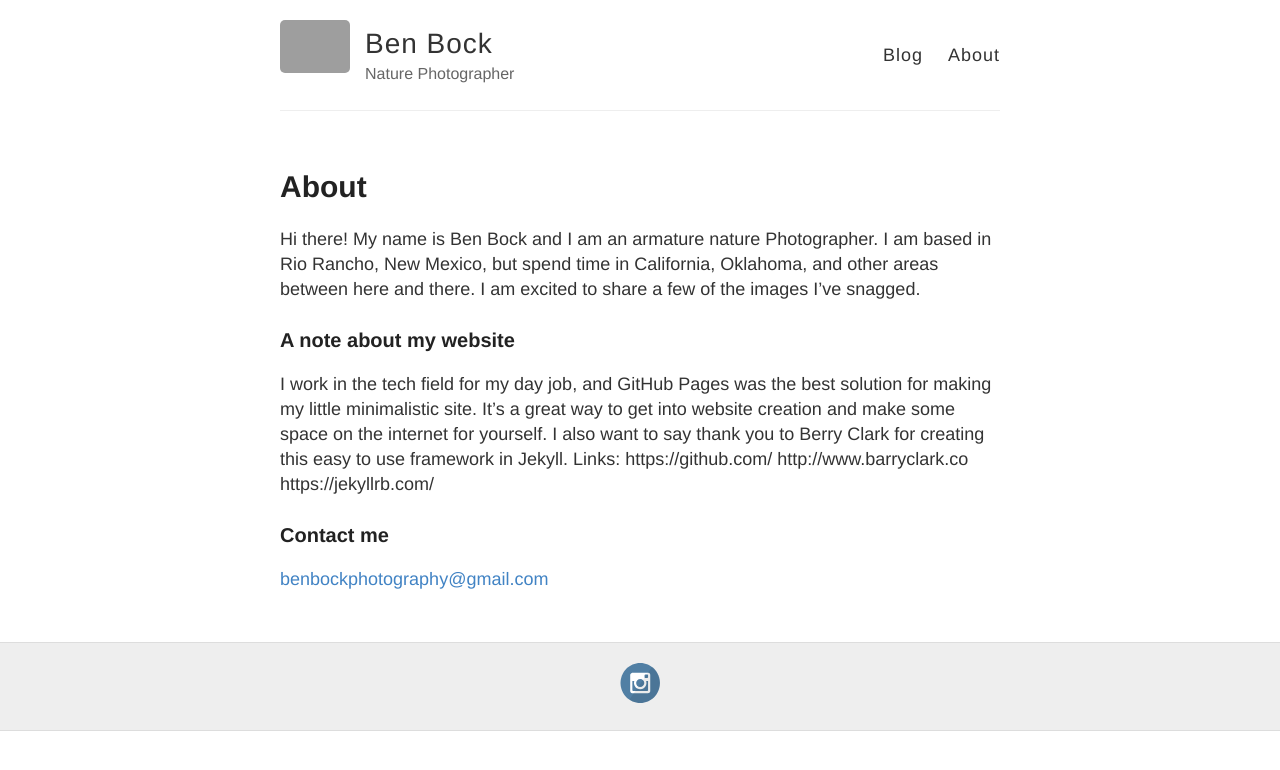
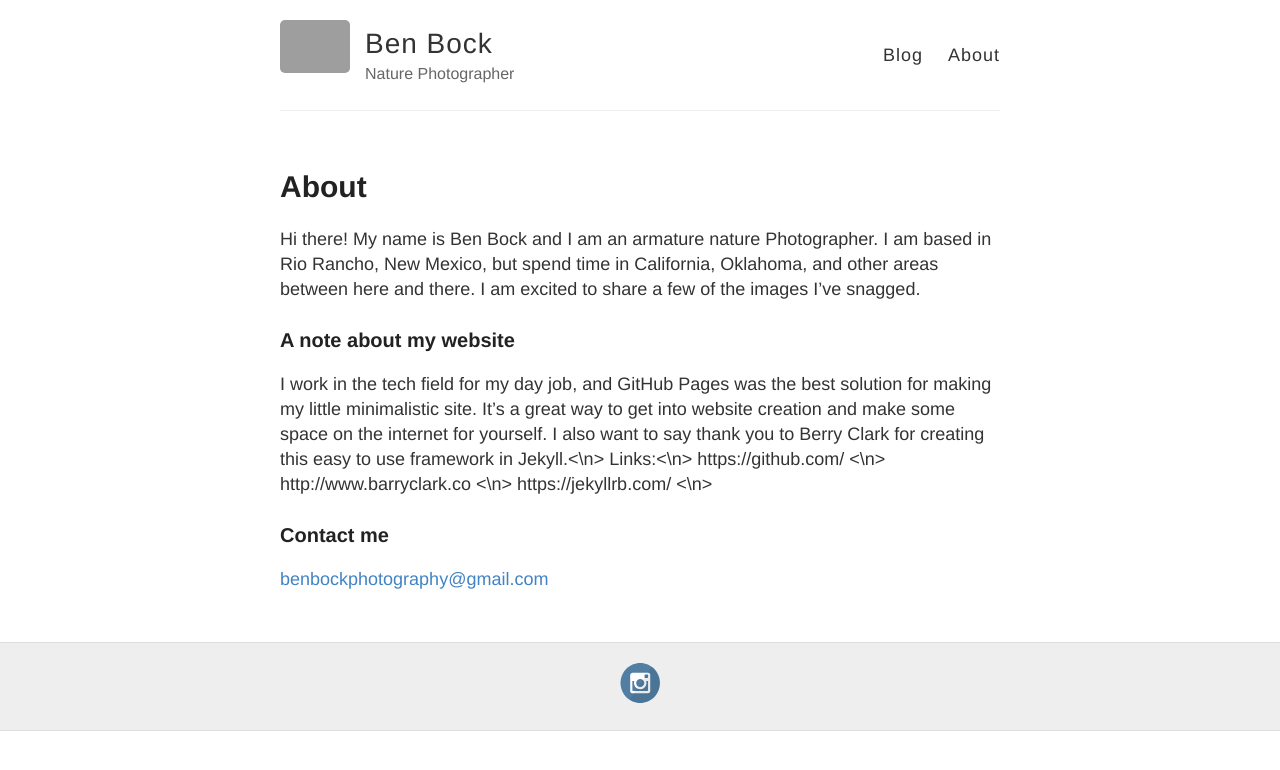
Before and after one commit to BenBockPhotography/benbockphotography.github.io, a Jekyll site: the page built from about.md, in a window 1280 px wide. Shown: the top 770 px of the page. Built offline with Jekyll 4.4.1, drawn with Linux system fonts in a browser that asks for light colours; some of the changed lines change nothing that is shown.

Commit message:
Formatting issues

```diff
--- a/about.md
+++ b/about.md
@@ -8,11 +8,11 @@ Hi there!
 My name is Ben Bock and I am an armature nature Photographer. I am based in Rio Rancho, New Mexico, but spend time in California, Oklahoma, and other areas between here and there. I am excited to share a few of the images I've snagged.
 
 ### A note about my website
-I work in the tech field for my day job, and GitHub Pages was the best solution for making my little minimalistic site. It's a great way to get into website creation and make some space on the internet for yourself. I also want to say thank you to Berry Clark for creating this easy to use framework in Jekyll.
-Links:
-https://github.com/
-http://www.barryclark.co
-https://jekyllrb.com/
+I work in the tech field for my day job, and GitHub Pages was the best solution for making my little minimalistic site. It's a great way to get into website creation and make some space on the internet for yourself. I also want to say thank you to Berry Clark for creating this easy to use framework in Jekyll.<\n>
+Links:<\n>
+https://github.com/ <\n>
+http://www.barryclark.co <\n>
+https://jekyllrb.com/  <\n>
 
 
 
```
